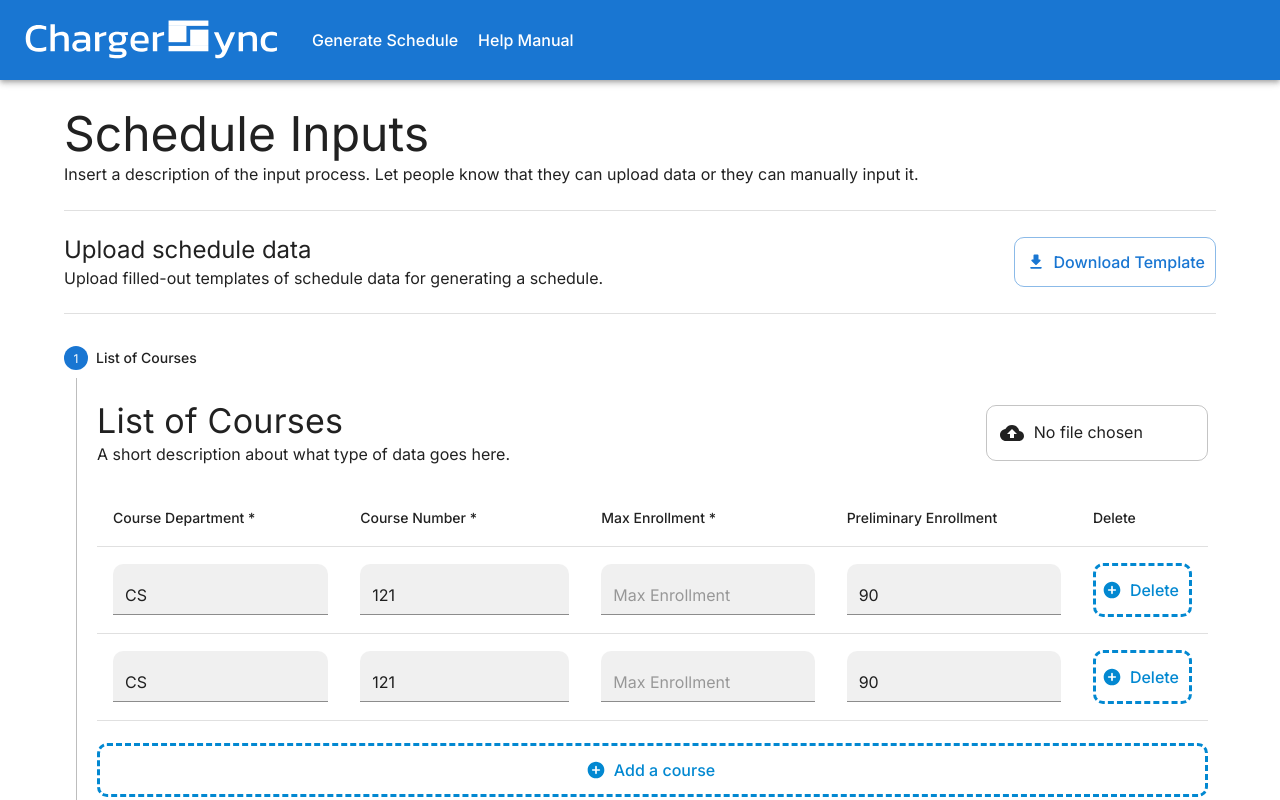
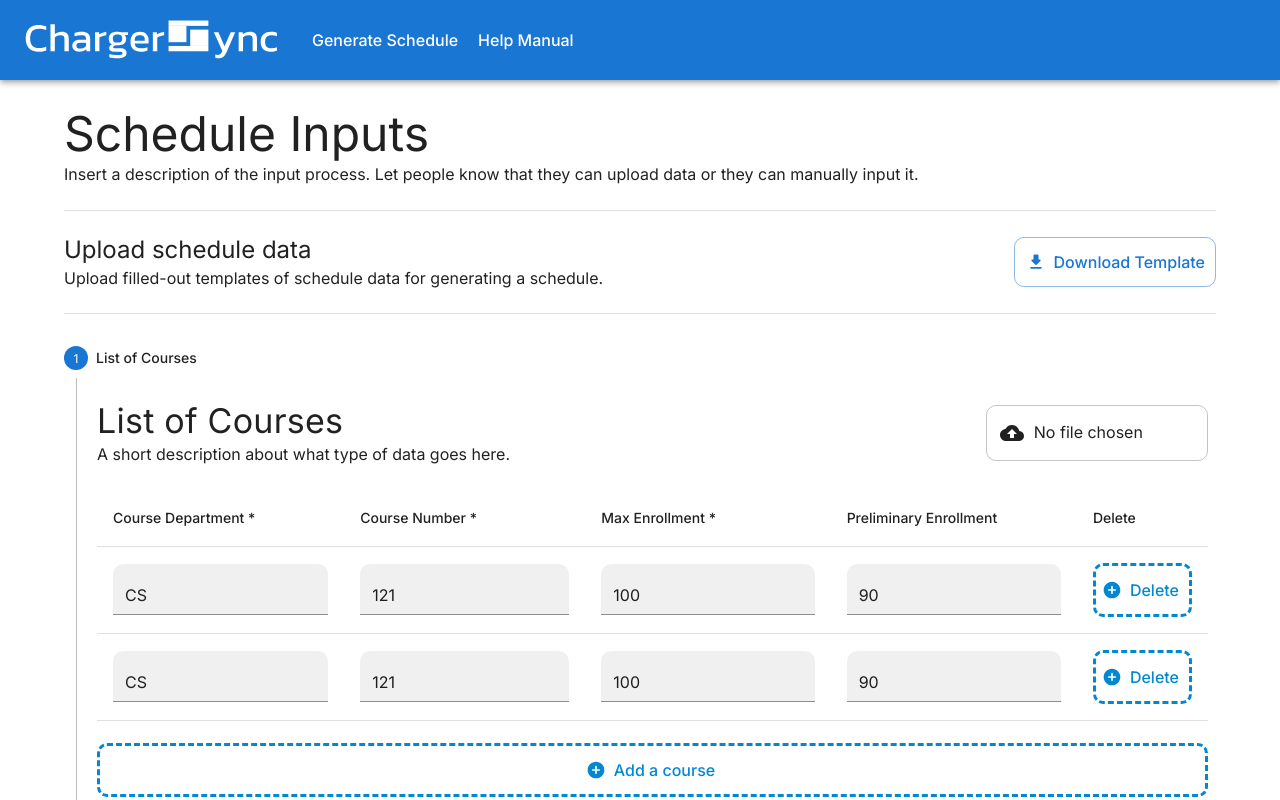
Before and after one commit to BSSD-Technologies/ChargerSync, a Next.js app in the folder frontend/: page /input-data in a window 1280 px wide. Shown: the top 800 px of the page. Built offline with nearby package versions, Linux system fonts and the light colour scheme.

Commit message:
Added autofill values for number inputs

```diff
--- a/frontend/src/app/input-data/input-sections/course-input.tsx
+++ b/frontend/src/app/input-data/input-sections/course-input.tsx
@@ -65,19 +65,22 @@ function CourseTableRow(props: {
             min: 1,
             placeholder: "Max Enrollment",
           }}
+          value={maxEnrollment}
+          onChange={(e) => setMaxEnrollment(parseInt(e.target.value))}
         />
       </TableCell>
       <TableCell>
         <FilledInput
           fullWidth
           required
-          value={prelimEnrollment}
           inputComponent={"input"}
           inputProps={{
             type: "number",
             min: 1,
             placeholder: "Preliminary Enrollment",
           }}
+          value={prelimEnrollment}
+          onChange={(e) => setPrelimEnrollment(parseInt(e.target.value))}
         />
       </TableCell>
       <TableCell>
```
